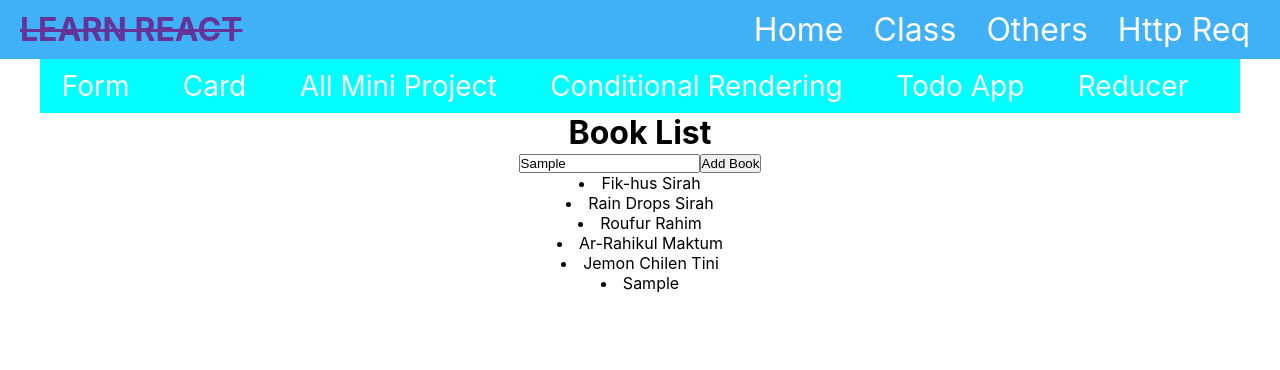
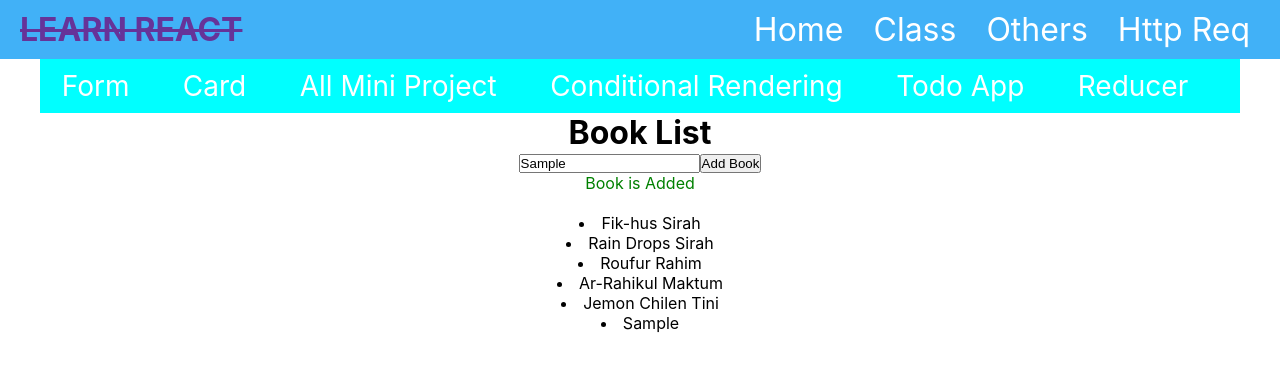
Before and after one commit to khaled39ab/React-With-LWS, a React (Create React App) app: page /reducer in a window 1280 px wide. Both pictures are taken after typing "Sample" into the empty fields and a click on the button "Add Book". Shown: the top 370 px of the page. Built offline with nearby package versions, Linux system fonts and the light colour scheme.

Commit message:
added modal

```diff
--- a/src/page/reducer/UseReducer.js
+++ b/src/page/reducer/UseReducer.js
@@ -10,17 +10,25 @@ const bookList = [
     { id: 105, name: 'Jemon Chilen Tini' }
 ]
 
+const Modal = ({ modalText }) => {
+    return <p style={{ color: 'green', marginBottom: '20px' }}>{modalText}</p>
+}
+
 const UseReducer = () => {
     const [books, setBooks] = useState(bookList);
-    const [bookName, setBookName] = useState('')
+    const [bookName, setBookName] = useState('');
+    const [modalText, setModalText] = useState('');
+    const [isModalOpen, setIsModalOpen] = useState(false);
 
     const handleAddBook = e => {
         e.preventDefault();
-        setBooks((prevValue)=>{
-            const newBook = {id:new Date().getTime(), name: bookName};
+        setBooks((prevValue) => {
+            const newBook = { id: new Date().getTime(), name: bookName };
             return [...prevValue, newBook]
         });
-        setBookName('')
+        setIsModalOpen(true);
+        setModalText('Book is Added')
+        setBookName('');
     }
 
     return (
@@ -39,6 +47,10 @@ const UseReducer = () => {
                 </form>
 
                 {
+                    isModalOpen && <Modal modalText={modalText} />
+                }
+
+                {
                     books.map(book => {
                         const { id, name } = book;
                         return <li key={id}>{name}</li>
```
